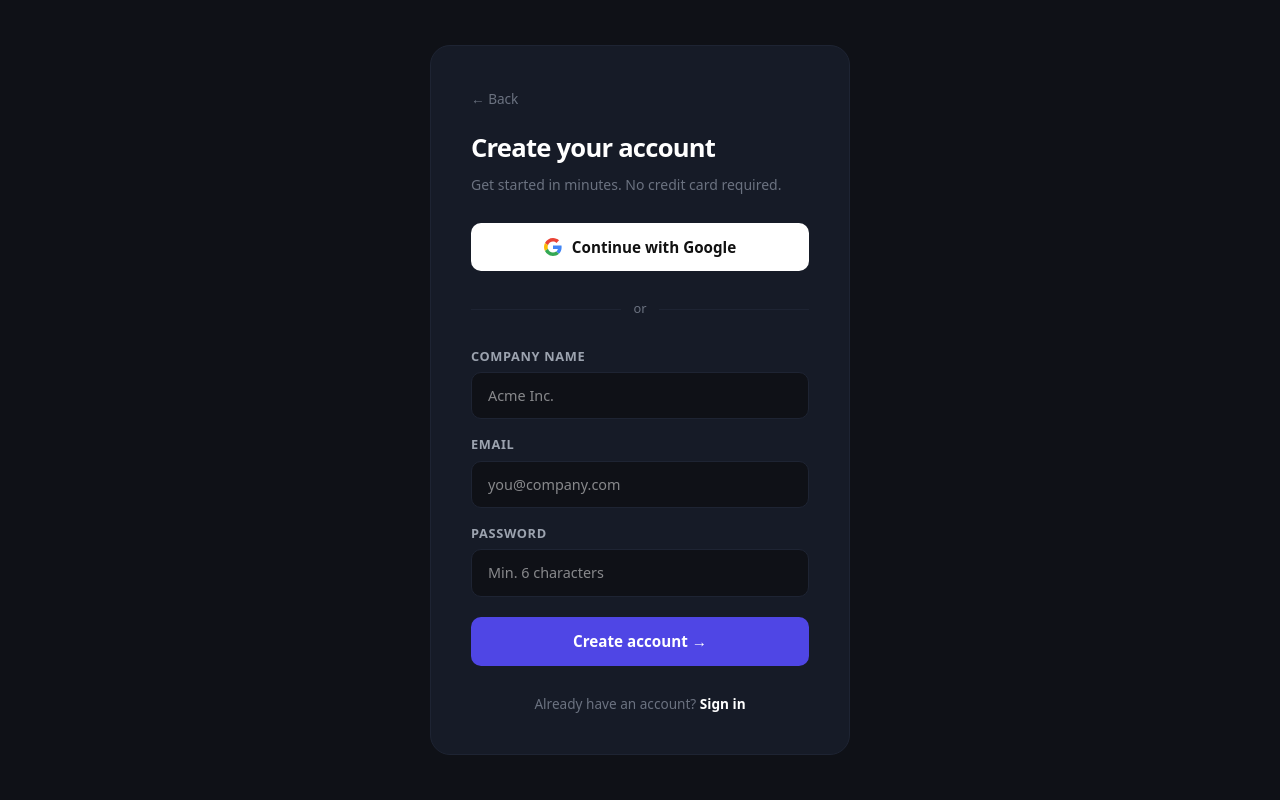
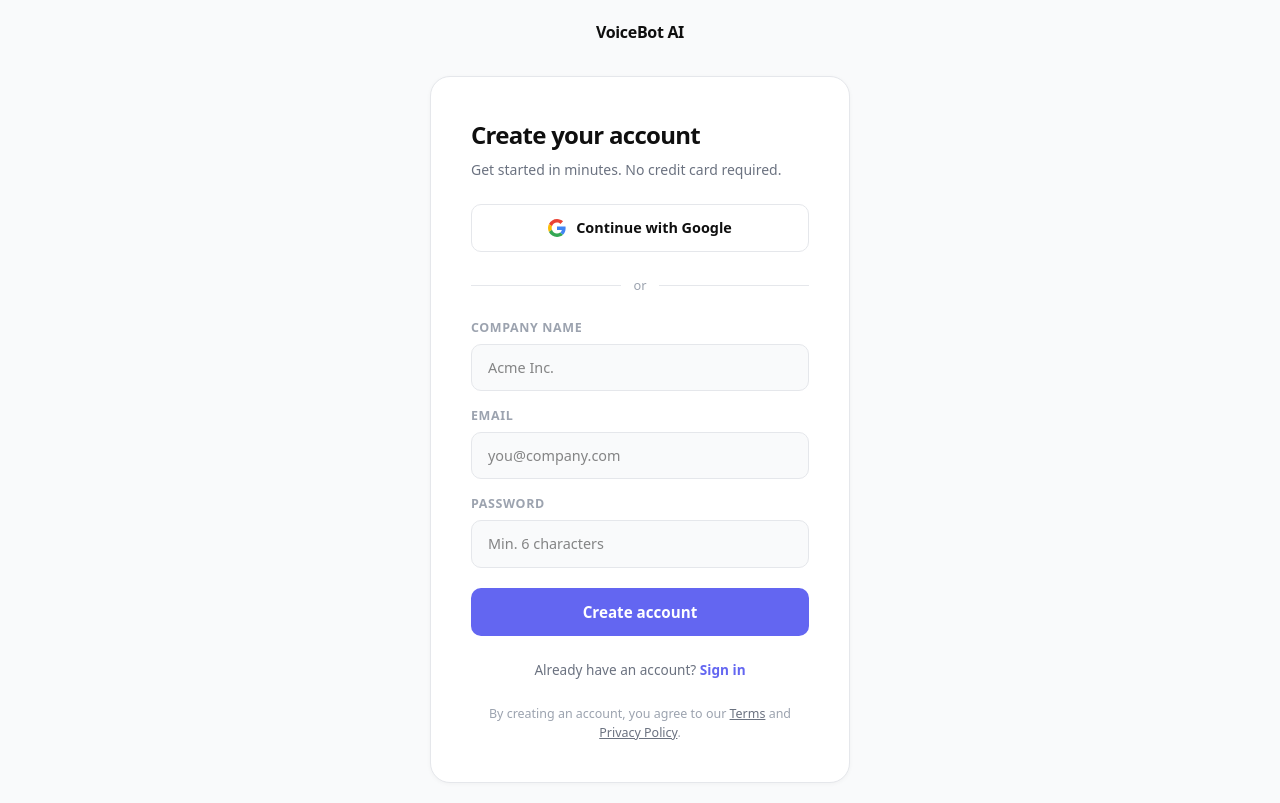
Before and after one commit to ilian94/dashboard-saas, a Next.js app: page /register in a window 1280 px wide. Built offline with nearby package versions, Linux system fonts and the light colour scheme; no server answers.

Commit message:
light theme - login and register redesign

```diff
--- a/app/login/page.js
+++ b/app/login/page.js
@@ -4,7 +4,17 @@ import { createClient } from "@/lib/supabase/client";
 import Link from "next/link";
 
 const supabase = createClient();
-const C = { bg: '#0f1117', card: '#161b27', border: '#1e2433', input: '#0f1117', text: '#6b7280', label: '#9ca3af' };
+
+const C = {
+  bg: '#f9fafb',
+  card: '#ffffff',
+  border: '#e5e7eb',
+  input: '#f9fafb',
+  text: '#6b7280',
+  label: '#9ca3af',
+  textPrimary: '#0f0f0f',
+  accent: '#6366f1',
+};
 
 const EyeIcon = () => <svg width="16" height="16" viewBox="0 0 24 24" fill="none" stroke="currentColor" strokeWidth="2" strokeLinecap="round" strokeLinejoin="round"><path d="M1 12s4-8 11-8 11 8 11 8-4 8-11 8-11-8-11-8z"/><circle cx="12" cy="12" r="3"/></svg>;
 const EyeOffIcon = () => <svg width="16" height="16" viewBox="0 0 24 24" fill="none" stroke="currentColor" strokeWidth="2" strokeLinecap="round" strokeLinejoin="round"><path d="M17.94 17.94A10.07 10.07 0 0112 20c-7 0-11-8-11-8a18.45 18.45 0 015.06-5.94M9.9 4.24A9.12 9.12 0 0112 4c7 0 11 8 11 8a18.5 18.5 0 01-2.16 3.19m-6.72-1.07a3 3 0 11-4.24-4.24"/><line x1="1" y1="1" x2="23" y2="23"/></svg>;
@@ -52,46 +62,59 @@ export default function Login() {
 
   if (showForgot) {
     return (
-      <div style={{ minHeight: '100vh', background: C.bg, display: 'flex', alignItems: 'center', justifyContent: 'center', padding: '20px', fontFamily: 'system-ui, sans-serif' }}>
-        <div style={{ width: '100%', maxWidth: '420px', background: C.card, border: `1px solid ${C.border}`, borderRadius: '20px', padding: '40px', display: 'flex', flexDirection: 'column', gap: '24px' }}>
+      <div style={{ minHeight: '100vh', background: C.bg, display: 'flex', flexDirection: 'column', alignItems: 'center', justifyContent: 'center', padding: '20px', fontFamily: "'DM Sans', system-ui, sans-serif" }}>
+        <div style={{ width: '100%', maxWidth: '420px' }}>
+          <div style={{ marginBottom: '32px', textAlign: 'center' }}>
+            <Link href="/" style={{ fontWeight: 700, fontSize: '1rem', color: C.textPrimary, textDecoration: 'none', letterSpacing: '-0.02em' }}>VoiceBot AI</Link>
+          </div>
+          <div style={{ background: C.card, border: `1px solid ${C.border}`, borderRadius: '20px', padding: '40px', display: 'flex', flexDirection: 'column', gap: '24px', boxShadow: '0 1px 4px rgba(0,0,0,0.04)' }}>
             <div>
-            <button onClick={() => { setShowForgot(false); setForgotSent(false); setForgotError(""); }} style={{ background: 'none', border: 'none', color: C.text, cursor: 'pointer', fontSize: '0.85rem', padding: 0, marginBottom: '20px' }}>← Back</button>
-            <h1 style={{ fontSize: '1.6rem', fontWeight: 800, color: 'white', letterSpacing: '-0.03em', marginBottom: '6px' }}>Reset password</h1>
+              <button onClick={() => { setShowForgot(false); setForgotSent(false); setForgotError(""); }} style={{ background: 'none', border: 'none', color: C.text, cursor: 'pointer', fontSize: '0.85rem', padding: 0, marginBottom: '20px', display: 'flex', alignItems: 'center', gap: '4px' }}>
+                Back to sign in
+              </button>
+              <h1 style={{ fontSize: '1.5rem', fontWeight: 700, color: C.textPrimary, letterSpacing: '-0.03em', marginBottom: '6px' }}>Reset password</h1>
               <p style={{ fontSize: '0.875rem', color: C.text }}>Enter your email and we'll send you a reset link.</p>
             </div>
             {forgotSent ? (
-            <div style={{ background: 'rgba(74,222,128,0.08)', border: '1px solid rgba(74,222,128,0.2)', borderRadius: '10px', padding: '16px' }}>
-              <p style={{ color: '#4ade80', fontSize: '0.9rem', fontWeight: 600, marginBottom: '4px' }}>Email sent ✓</p>
-              <p style={{ color: C.text, fontSize: '0.85rem' }}>Check your inbox and follow the link to reset your password.</p>
+              <div style={{ background: '#f0fdf4', border: '1px solid #bbf7d0', borderRadius: '10px', padding: '16px' }}>
+                <p style={{ color: '#16a34a', fontSize: '0.9rem', fontWeight: 600, marginBottom: '4px' }}>Email sent</p>
+                <p style={{ color: '#15803d', fontSize: '0.85rem' }}>Check your inbox and follow the link to reset your password.</p>
               </div>
             ) : (
               <form onSubmit={handleForgot} style={{ display: 'flex', flexDirection: 'column', gap: '16px' }}>
                 <div style={{ display: 'flex', flexDirection: 'column', gap: '6px' }}>
-                <label style={{ fontSize: '0.8rem', fontWeight: 600, color: C.label, letterSpacing: '0.05em', textTransform: 'uppercase' }}>Email</label>
+                  <label style={{ fontSize: '0.78rem', fontWeight: 600, color: C.label, letterSpacing: '0.05em', textTransform: 'uppercase' }}>Email</label>
                   <input type="email" value={forgotEmail} onChange={e => setForgotEmail(e.target.value)} placeholder="you@company.com" required
-                  style={{ padding: '12px 16px', borderRadius: '10px', border: `1px solid ${C.border}`, background: C.input, color: 'white', fontSize: '0.9rem', outline: 'none' }} />
+                    style={{ padding: '12px 16px', borderRadius: '10px', border: `1px solid ${C.border}`, background: C.input, color: C.textPrimary, fontSize: '0.9rem', outline: 'none', width: '100%', boxSizing: 'border-box' }} />
                 </div>
-              {forgotError && <p style={{ fontSize: '0.85rem', color: '#f87171', background: 'rgba(248,113,113,0.08)', padding: '10px 14px', borderRadius: '8px', border: '1px solid rgba(248,113,113,0.2)' }}>{forgotError}</p>}
-              <button type="submit" disabled={forgotLoading} style={{ padding: '13px', background: '#4f46e5', color: 'white', border: 'none', borderRadius: '10px', fontWeight: 700, fontSize: '0.95rem', cursor: 'pointer' }}>
-                {forgotLoading ? 'Sending...' : 'Send reset link →'}
+                {forgotError && <p style={{ fontSize: '0.85rem', color: '#ef4444', background: '#fef2f2', padding: '10px 14px', borderRadius: '8px', border: '1px solid #fecaca' }}>{forgotError}</p>}
+                <button type="submit" disabled={forgotLoading} style={{ padding: '13px', background: C.accent, color: 'white', border: 'none', borderRadius: '10px', fontWeight: 700, fontSize: '0.95rem', cursor: 'pointer', fontFamily: "'DM Sans', system-ui, sans-serif" }}>
+                  {forgotLoading ? 'Sending...' : 'Send reset link'}
                 </button>
               </form>
             )}
+          </div>
         </div>
       </div>
     );
   }
 
   return (
-    <div style={{ minHeight: '100vh', background: C.bg, display: 'flex', alignItems: 'center', justifyContent: 'center', padding: '20px', fontFamily: 'system-ui, sans-serif' }}>
-      <div style={{ width: '100%', maxWidth: '420px', background: C.card, border: `1px solid ${C.border}`, borderRadius: '20px', padding: '40px', display: 'flex', flexDirection: 'column', gap: '28px' }}>
+    <div style={{ minHeight: '100vh', background: C.bg, display: 'flex', flexDirection: 'column', alignItems: 'center', justifyContent: 'center', padding: '20px', fontFamily: "'DM Sans', system-ui, sans-serif" }}>
+      <div style={{ width: '100%', maxWidth: '420px' }}>
+
+        <div style={{ marginBottom: '32px', textAlign: 'center' }}>
+          <Link href="/" style={{ fontWeight: 700, fontSize: '1rem', color: C.textPrimary, textDecoration: 'none', letterSpacing: '-0.02em' }}>VoiceBot AI</Link>
+        </div>
+
+        <div style={{ background: C.card, border: `1px solid ${C.border}`, borderRadius: '20px', padding: '40px', display: 'flex', flexDirection: 'column', gap: '24px', boxShadow: '0 1px 4px rgba(0,0,0,0.04)' }}>
+
           <div>
-          <Link href="/" style={{ color: C.text, textDecoration: 'none', fontSize: '0.85rem', display: 'inline-block', marginBottom: '20px' }}>← Back</Link>
-          <h1 style={{ fontSize: '1.6rem', fontWeight: 800, color: 'white', letterSpacing: '-0.03em', marginBottom: '6px' }}>Sign in</h1>
+            <h1 style={{ fontSize: '1.5rem', fontWeight: 700, color: C.textPrimary, letterSpacing: '-0.03em', marginBottom: '6px' }}>Sign in</h1>
             <p style={{ fontSize: '0.875rem', color: C.text }}>Welcome back to VoiceBot AI.</p>
           </div>
 
-        <button onClick={handleGoogle} disabled={googleLoading} style={{ display: 'flex', alignItems: 'center', justifyContent: 'center', gap: '10px', padding: '13px', background: 'white', color: '#111', border: 'none', borderRadius: '10px', fontWeight: 700, fontSize: '0.95rem', cursor: 'pointer', width: '100%' }}>
+          <button onClick={handleGoogle} disabled={googleLoading} style={{ display: 'flex', alignItems: 'center', justifyContent: 'center', gap: '10px', padding: '12px', background: '#fff', color: C.textPrimary, border: `1px solid ${C.border}`, borderRadius: '10px', fontWeight: 600, fontSize: '0.9rem', cursor: 'pointer', width: '100%', fontFamily: "'DM Sans', system-ui, sans-serif" }}>
             <svg width="18" height="18" viewBox="0 0 48 48">
               <path fill="#EA4335" d="M24 9.5c3.54 0 6.71 1.22 9.21 3.6l6.85-6.85C35.9 2.38 30.47 0 24 0 14.62 0 6.51 5.38 2.56 13.22l7.98 6.19C12.43 13.72 17.74 9.5 24 9.5z"/>
               <path fill="#4285F4" d="M46.98 24.55c0-1.57-.15-3.09-.38-4.55H24v9.02h12.94c-.58 2.96-2.26 5.48-4.78 7.18l7.73 6c4.51-4.18 7.09-10.36 7.09-17.65z"/>
@@ -104,23 +127,23 @@ export default function Login() {
 
           <div style={{ display: 'flex', alignItems: 'center', gap: '12px' }}>
             <div style={{ flex: 1, height: 1, background: C.border }} />
-          <span style={{ color: C.text, fontSize: '0.8rem' }}>or</span>
+            <span style={{ color: C.label, fontSize: '0.8rem' }}>or</span>
             <div style={{ flex: 1, height: 1, background: C.border }} />
           </div>
 
           <form onSubmit={handleSubmit} style={{ display: 'flex', flexDirection: 'column', gap: '16px' }}>
             <div style={{ display: 'flex', flexDirection: 'column', gap: '6px' }}>
-            <label style={{ fontSize: '0.8rem', fontWeight: 600, color: C.label, letterSpacing: '0.05em', textTransform: 'uppercase' }}>Email</label>
+              <label style={{ fontSize: '0.78rem', fontWeight: 600, color: C.label, letterSpacing: '0.05em', textTransform: 'uppercase' }}>Email</label>
               <input type="email" name="email" value={form.email} onChange={handleChange} placeholder="you@company.com" required
-              style={{ padding: '12px 16px', borderRadius: '10px', border: `1px solid ${C.border}`, background: C.input, color: 'white', fontSize: '0.9rem', outline: 'none' }} />
+                style={{ padding: '12px 16px', borderRadius: '10px', border: `1px solid ${C.border}`, background: C.input, color: C.textPrimary, fontSize: '0.9rem', outline: 'none', width: '100%', boxSizing: 'border-box' }} />
             </div>
             <div style={{ display: 'flex', flexDirection: 'column', gap: '6px' }}>
-            <label style={{ fontSize: '0.8rem', fontWeight: 600, color: C.label, letterSpacing: '0.05em', textTransform: 'uppercase' }}>Password</label>
+              <label style={{ fontSize: '0.78rem', fontWeight: 600, color: C.label, letterSpacing: '0.05em', textTransform: 'uppercase' }}>Password</label>
               <div style={{ position: 'relative' }}>
                 <input type={showPassword ? 'text' : 'password'} name="password" value={form.password} onChange={handleChange} placeholder="••••••••" required
-                style={{ padding: '12px 16px', paddingRight: '44px', borderRadius: '10px', border: `1px solid ${C.border}`, background: C.input, color: 'white', fontSize: '0.9rem', outline: 'none', width: '100%', boxSizing: 'border-box' }} />
+                  style={{ padding: '12px 16px', paddingRight: '44px', borderRadius: '10px', border: `1px solid ${C.border}`, background: C.input, color: C.textPrimary, fontSize: '0.9rem', outline: 'none', width: '100%', boxSizing: 'border-box' }} />
                 <button type="button" onClick={() => setShowPassword(!showPassword)}
-                style={{ position: 'absolute', right: '12px', top: '50%', transform: 'translateY(-50%)', background: 'none', border: 'none', cursor: 'pointer', color: C.text, padding: '4px' }}>
+                  style={{ position: 'absolute', right: '12px', top: '50%', transform: 'translateY(-50%)', background: 'none', border: 'none', cursor: 'pointer', color: C.label, padding: '4px' }}>
                   {showPassword ? <EyeOffIcon /> : <EyeIcon />}
                 </button>
               </div>
@@ -130,15 +153,16 @@ export default function Login() {
                 Forgot password?
               </button>
             </div>
-          {error && <p style={{ fontSize: '0.85rem', color: '#f87171', background: 'rgba(248,113,113,0.08)', padding: '10px 14px', borderRadius: '8px', border: '1px solid rgba(248,113,113,0.2)' }}>{error}</p>}
-          <button type="submit" disabled={loading} style={{ padding: '13px', background: '#4f46e5', color: 'white', border: 'none', borderRadius: '10px', fontWeight: 700, fontSize: '0.95rem', cursor: 'pointer', marginTop: '4px' }}>
-            {loading ? 'Signing in...' : 'Sign in →'}
+            {error && <p style={{ fontSize: '0.85rem', color: '#ef4444', background: '#fef2f2', padding: '10px 14px', borderRadius: '8px', border: '1px solid #fecaca' }}>{error}</p>}
+            <button type="submit" disabled={loading} style={{ padding: '13px', background: C.accent, color: 'white', border: 'none', borderRadius: '10px', fontWeight: 700, fontSize: '0.95rem', cursor: 'pointer', marginTop: '4px', fontFamily: "'DM Sans', system-ui, sans-serif" }}>
+              {loading ? 'Signing in...' : 'Sign in'}
             </button>
           </form>
 
           <p style={{ fontSize: '0.85rem', textAlign: 'center', color: C.text }}>
-          No account?{' '}<Link href="/register" style={{ color: 'white', textDecoration: 'none', fontWeight: 600 }}>Create one</Link>
+            No account?{' '}<Link href="/register" style={{ color: C.accent, textDecoration: 'none', fontWeight: 600 }}>Create one</Link>
           </p>
+        </div>
       </div>
     </div>
   );
--- a/app/register/page.js
+++ b/app/register/page.js
@@ -4,7 +4,17 @@ import { createClient } from "@/lib/supabase/client";
 import Link from "next/link";
 
 const supabase = createClient();
-const C = { bg: '#0f1117', card: '#161b27', border: '#1e2433', input: '#0f1117', text: '#6b7280', label: '#9ca3af' };
+
+const C = {
+  bg: '#f9fafb',
+  card: '#ffffff',
+  border: '#e5e7eb',
+  input: '#f9fafb',
+  text: '#6b7280',
+  label: '#9ca3af',
+  textPrimary: '#0f0f0f',
+  accent: '#6366f1',
+};
 
 const GoogleIcon = () => (
   <svg width="18" height="18" viewBox="0 0 48 48">
@@ -48,24 +58,28 @@ export default function Register() {
   };
 
   return (
-    <div style={{ minHeight: '100vh', background: C.bg, display: 'flex', alignItems: 'center', justifyContent: 'center', padding: '20px', fontFamily: 'system-ui, sans-serif' }}>
-      <div style={{ width: '100%', maxWidth: '420px', background: C.card, border: `1px solid ${C.border}`, borderRadius: '20px', padding: '40px', display: 'flex', flexDirection: 'column', gap: '28px' }}>
+    <div style={{ minHeight: '100vh', background: C.bg, display: 'flex', flexDirection: 'column', alignItems: 'center', justifyContent: 'center', padding: '20px', fontFamily: "'DM Sans', system-ui, sans-serif" }}>
+      <div style={{ width: '100%', maxWidth: '420px' }}>
+
+        <div style={{ marginBottom: '32px', textAlign: 'center' }}>
+          <Link href="/" style={{ fontWeight: 700, fontSize: '1rem', color: C.textPrimary, textDecoration: 'none', letterSpacing: '-0.02em' }}>VoiceBot AI</Link>
+        </div>
+
+        <div style={{ background: C.card, border: `1px solid ${C.border}`, borderRadius: '20px', padding: '40px', display: 'flex', flexDirection: 'column', gap: '24px', boxShadow: '0 1px 4px rgba(0,0,0,0.04)' }}>
+
           <div>
-          <Link href="/" style={{ color: C.text, textDecoration: 'none', fontSize: '0.85rem', display: 'inline-block', marginBottom: '20px' }}>← Back</Link>
-          <h1 style={{ fontSize: '1.6rem', fontWeight: 800, color: 'white', letterSpacing: '-0.03em', marginBottom: '6px' }}>Create your account</h1>
+            <h1 style={{ fontSize: '1.5rem', fontWeight: 700, color: C.textPrimary, letterSpacing: '-0.03em', marginBottom: '6px' }}>Create your account</h1>
             <p style={{ fontSize: '0.875rem', color: C.text }}>Get started in minutes. No credit card required.</p>
           </div>
 
-        {/* Google Button */}
-        <button onClick={handleGoogle} disabled={googleLoading} style={{ display: 'flex', alignItems: 'center', justifyContent: 'center', gap: '10px', padding: '13px', background: 'white', color: '#111', border: 'none', borderRadius: '10px', fontWeight: 700, fontSize: '0.95rem', cursor: 'pointer', width: '100%' }}>
+          <button onClick={handleGoogle} disabled={googleLoading} style={{ display: 'flex', alignItems: 'center', justifyContent: 'center', gap: '10px', padding: '12px', background: '#fff', color: C.textPrimary, border: `1px solid ${C.border}`, borderRadius: '10px', fontWeight: 600, fontSize: '0.9rem', cursor: 'pointer', width: '100%', fontFamily: "'DM Sans', system-ui, sans-serif" }}>
             <GoogleIcon />
             {googleLoading ? 'Redirecting...' : 'Continue with Google'}
           </button>
 
-        {/* Divider */}
           <div style={{ display: 'flex', alignItems: 'center', gap: '12px' }}>
             <div style={{ flex: 1, height: 1, background: C.border }} />
-          <span style={{ color: C.text, fontSize: '0.8rem' }}>or</span>
+            <span style={{ color: C.label, fontSize: '0.8rem' }}>or</span>
             <div style={{ flex: 1, height: 1, background: C.border }} />
           </div>
 
@@ -76,20 +90,28 @@ export default function Register() {
               { name: 'password', label: 'Password', type: 'password', placeholder: 'Min. 6 characters', minLength: 6 },
             ].map(field => (
               <div key={field.name} style={{ display: 'flex', flexDirection: 'column', gap: '6px' }}>
-              <label style={{ fontSize: '0.8rem', fontWeight: 600, color: C.label, letterSpacing: '0.05em', textTransform: 'uppercase' }}>{field.label}</label>
+                <label style={{ fontSize: '0.78rem', fontWeight: 600, color: C.label, letterSpacing: '0.05em', textTransform: 'uppercase' }}>{field.label}</label>
                 <input type={field.type} name={field.name} value={form[field.name]} onChange={handleChange} placeholder={field.placeholder} required minLength={field.minLength}
-                style={{ padding: '12px 16px', borderRadius: '10px', border: `1px solid ${C.border}`, background: C.input, color: 'white', fontSize: '0.9rem', outline: 'none' }} />
+                  style={{ padding: '12px 16px', borderRadius: '10px', border: `1px solid ${C.border}`, background: C.input, color: C.textPrimary, fontSize: '0.9rem', outline: 'none', width: '100%', boxSizing: 'border-box' }} />
               </div>
             ))}
-          {error && <p style={{ fontSize: '0.85rem', color: '#f87171', background: 'rgba(248,113,113,0.08)', padding: '10px 14px', borderRadius: '8px', border: '1px solid rgba(248,113,113,0.2)' }}>{error}</p>}
-          <button type="submit" disabled={loading} style={{ padding: '13px', background: '#4f46e5', color: 'white', border: 'none', borderRadius: '10px', fontWeight: 700, fontSize: '0.95rem', cursor: 'pointer', marginTop: '4px' }}>
-            {loading ? 'Creating account...' : 'Create account →'}
+            {error && <p style={{ fontSize: '0.85rem', color: '#ef4444', background: '#fef2f2', padding: '10px 14px', borderRadius: '8px', border: '1px solid #fecaca' }}>{error}</p>}
+            <button type="submit" disabled={loading} style={{ padding: '13px', background: C.accent, color: 'white', border: 'none', borderRadius: '10px', fontWeight: 700, fontSize: '0.95rem', cursor: 'pointer', marginTop: '4px', fontFamily: "'DM Sans', system-ui, sans-serif" }}>
+              {loading ? 'Creating account...' : 'Create account'}
             </button>
           </form>
 
           <p style={{ fontSize: '0.85rem', textAlign: 'center', color: C.text }}>
-          Already have an account?{' '}<Link href="/login" style={{ color: 'white', textDecoration: 'none', fontWeight: 600 }}>Sign in</Link>
+            Already have an account?{' '}<Link href="/login" style={{ color: C.accent, textDecoration: 'none', fontWeight: 600 }}>Sign in</Link>
           </p>
+
+          <p style={{ fontSize: '0.78rem', textAlign: 'center', color: C.label, lineHeight: 1.5 }}>
+            By creating an account, you agree to our{' '}
+            <Link href="/terms" style={{ color: C.text, textDecoration: 'underline' }}>Terms</Link>
+            {' '}and{' '}
+            <Link href="/privacy" style={{ color: C.text, textDecoration: 'underline' }}>Privacy Policy</Link>.
+          </p>
+        </div>
       </div>
     </div>
   );
```
Lines whose indentation alone changed are shown as unchanged.
